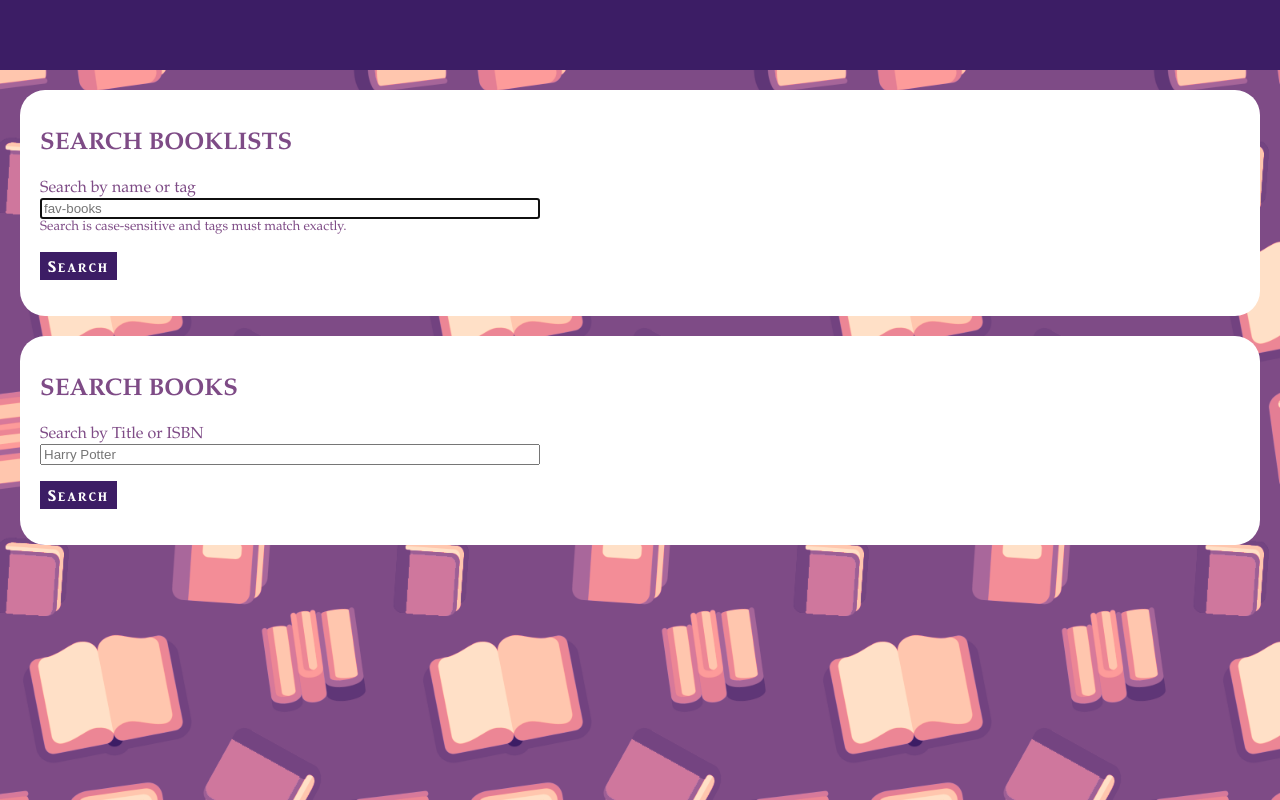
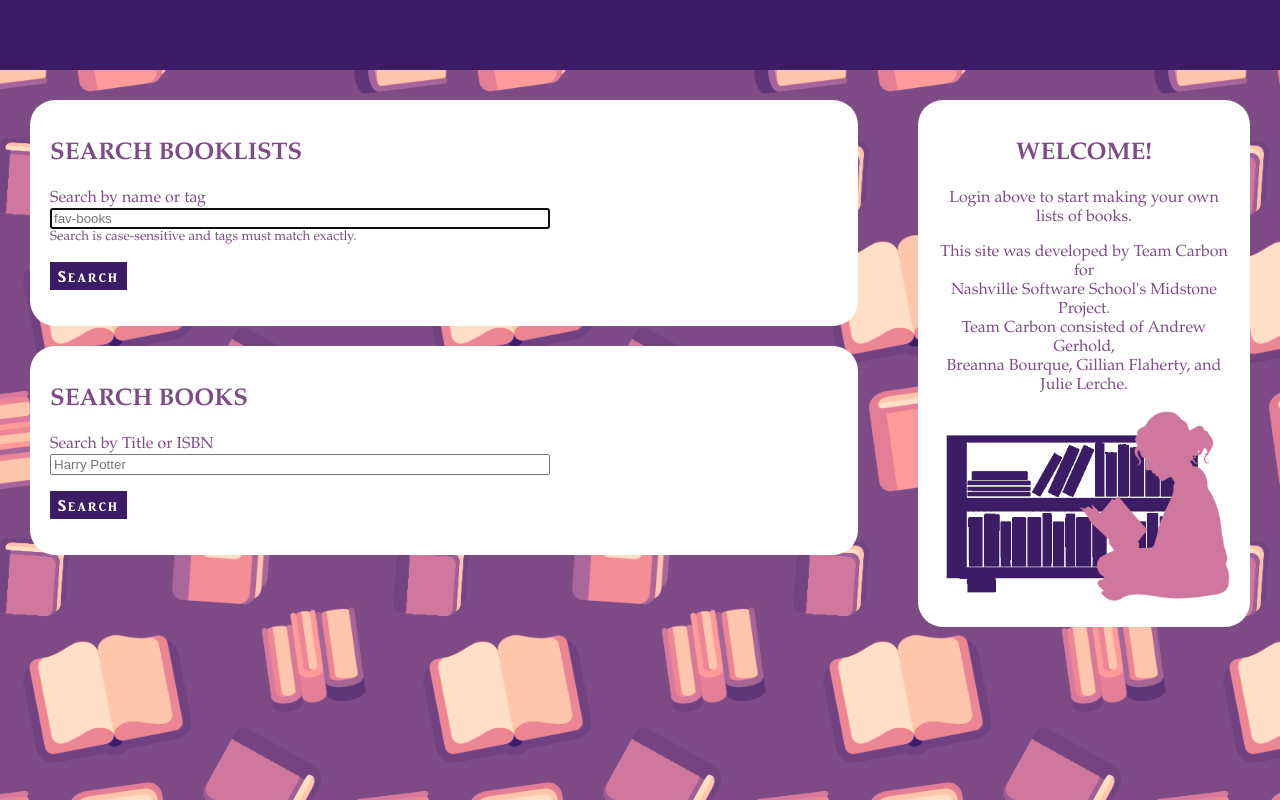
Before and after one commit to bbourque2901/TheLonelyReader, a website: page web/static_assets/index.html in a window 1280 px wide. Drawn offline with Linux system fonts and the light colour scheme; files whose address does not match are found by name.

Commit message:
final changes to homepage

```diff
--- a/web/static_assets/css/style.css
+++ b/web/static_assets/css/style.css
@@ -130,6 +130,9 @@ h1,h2,h3,h4,h5 { text-transform: uppercase; }
     height: 400px;
 }
 
+.homepage-card {
+    text-align: center;
+}
 
 .error {
     color: var(--error-color);
--- a/web/static_assets/index.html
+++ b/web/static_assets/index.html
@@ -10,6 +10,8 @@
 
 <body class="background">
     <header class="header" id="header"></header>
+    <div class="row">
+        <div class="column left">
     <div class="card">
         <h2>Search Booklists</h2>
         <form class="card-content" id="search-booklists-form">
@@ -49,8 +51,20 @@
         <div id="search-books-results-display">
         </div>
     </div>
+        </div>
 
-
+        <div class="column right">
+            <div class="card">
+                <div class="homepage-card">
+                <h2>Welcome!</h2>
+                    <p>Login above to start making your own lists of books.</p>
+                    <p>This site was developed by Team Carbon for <br>Nashville Software School's Midstone Project.<br>
+                    Team Carbon consisted of Andrew Gerhold, <br>Breanna Bourque, Gillian Flaherty, and Julie Lerche.</p>
+                    <img style='height: 100%; width: 100%; object-fit: contain' src="images/homepage.png" alt="Girl reading with bookshelf">
+                </div>
+            </div>
+        </div>
+    </div>
 </body>
 
 </html>
```
Also changed, not shown: web/static_assets/images/homepage.png (added), 1 other file.
